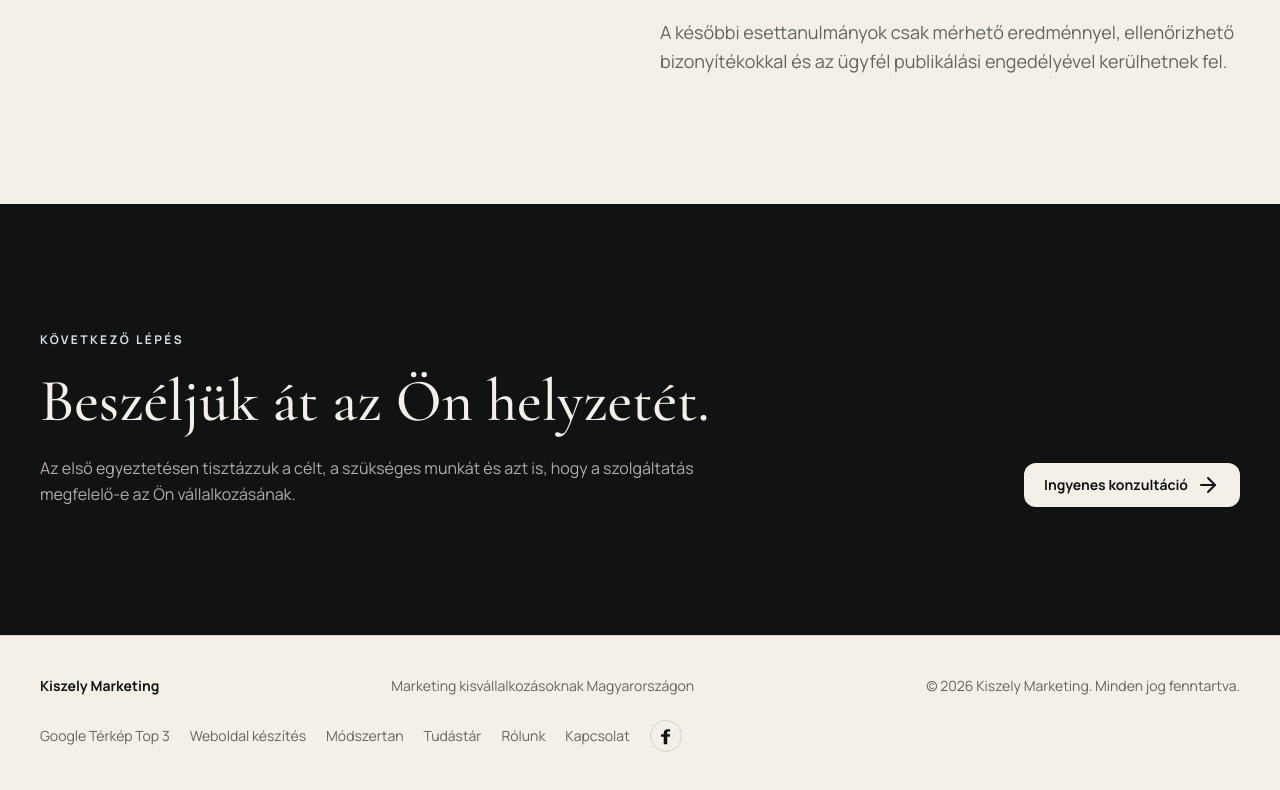
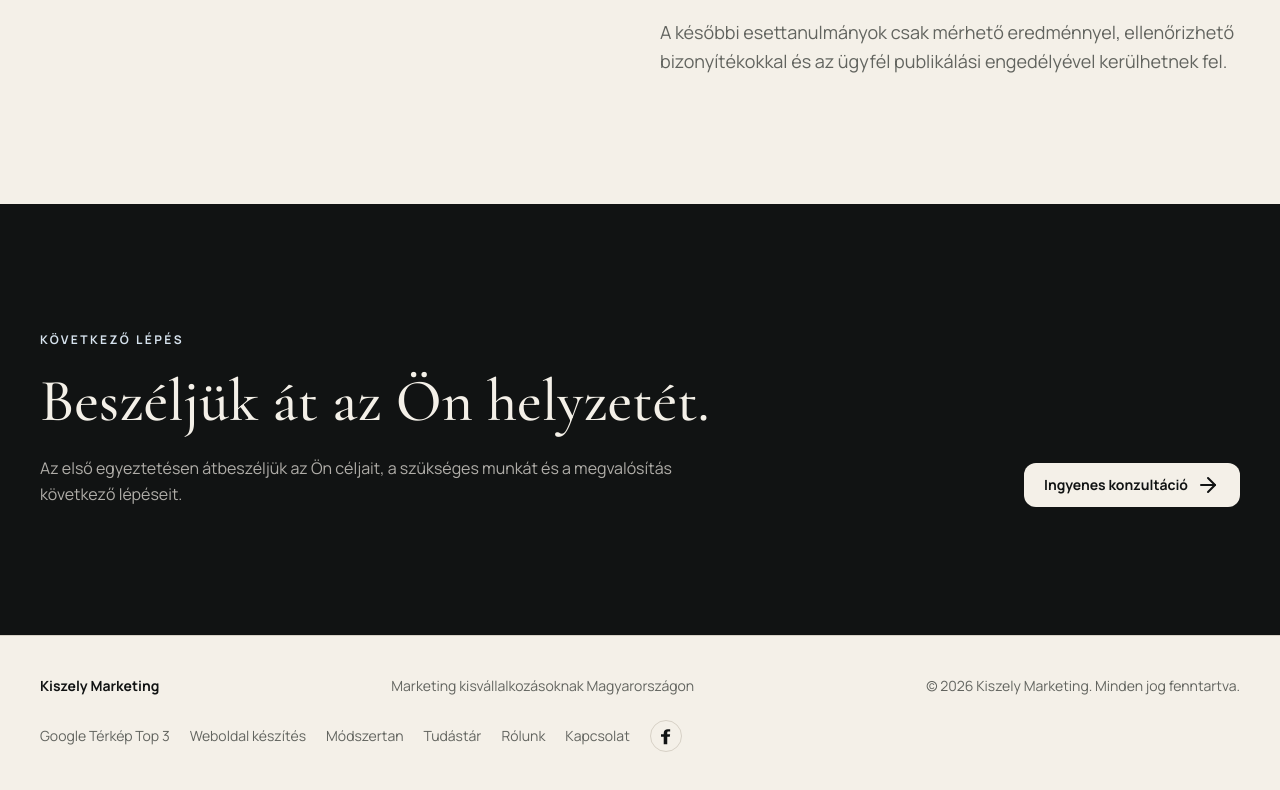
Before and after one commit to tom2344/tms-marketing-2, a Next.js app: page /hu/tudastar in a window 1280 px wide. Shown: the part 3128-3918 px from the top of the page. Built offline with nearby package versions, Linux system fonts and the light colour scheme.

Commit message:
fix: remove doubtful consultation copy

```diff
--- a/components/content-page.tsx
+++ b/components/content-page.tsx
@@ -47,7 +47,7 @@ export function SectionHeading({ eyebrow, title, description }: { eyebrow?: stri
 
 export function ContactBand({
   title = 'Beszéljük át az Ön helyzetét.',
-  description = 'Az első egyeztetésen tisztázzuk a célt, a szükséges munkát és azt is, hogy a szolgáltatás megfelelő-e az Ön vállalkozásának.',
+  description = 'Az első egyeztetésen átbeszéljük az Ön céljait, a szükséges munkát és a megvalósítás következő lépéseit.',
 }: {
   title?: string
   description?: React.ReactNode
--- a/scripts/verify-launch.mjs
+++ b/scripts/verify-launch.mjs
@@ -85,6 +85,7 @@ for (const path of publicPages) {
   assert.match(html, new RegExp(`<link[^>]+rel="canonical"[^>]+href="${expectedCanonical.replace(/[.*+?^${}()|[\]\\]/g, '\\$&')}"`), `${path} canonical is wrong`)
   assert.ok(!html.includes('ttamasmarketing.com'), `${path} contains the old domain`)
   assert.ok(!/name="robots" content="noindex/.test(html), `${path} must be indexable`)
+  assert.ok(!html.includes('hogy a szolgáltatás megfelelő-e az Ön vállalkozásának'), `${path} contains the rejected doubtful consultation copy`)
 }
 
 for (const path of websiteGuidePages) {
```
